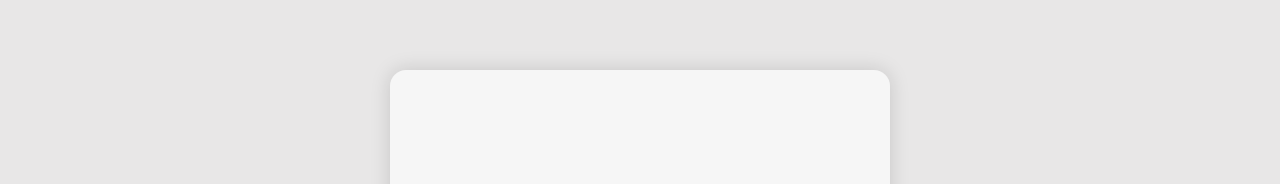
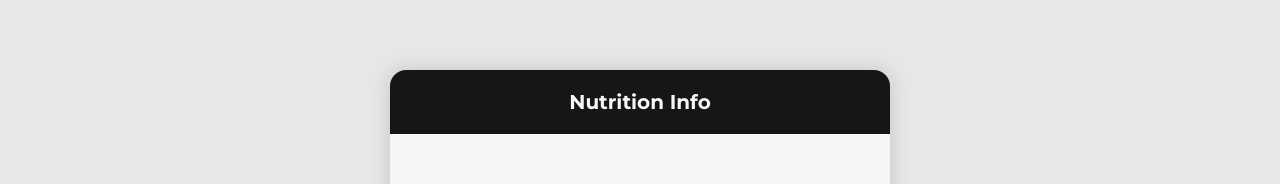
Before and after one commit to dadaxingxing/foodScanner, a React (Vite) app in the folder frontend/: page / in a window 1280 px wide. Shown: the part 452-636 px from the top of the page. Built offline with nearby package versions, Linux system fonts and the light colour scheme.

Commit message:
added a header to the top of the data card

```diff
--- a/frontend/src/App.css
+++ b/frontend/src/App.css
@@ -28,11 +28,13 @@ body{
 
     /*border: dashed 1px var(--white); */
     gap: 2rem;
+
+
 }
 
 .text {
     font-family: 'Montserrat', Helvetica;
-    font-size: var(--bold);
+    font-size: 1.25rem;
     color: var(--white);
     font-weight: var(--bold);
 }
--- a/frontend/src/components/cardData.css
+++ b/frontend/src/components/cardData.css
@@ -1,3 +1,13 @@
+:root {
+    --black: #161616;
+    --green: #CFFFE2;
+    --white: #F6F6F6;
+    --darker-white: #E8E7E7;
+
+    --bold: 700;
+
+}
+
 .cardContainer{
     background-color: var(--white);
     width: 31.25rem;
@@ -5,4 +15,24 @@
     border-radius: 1rem;
     box-shadow: 0px 0px 20px rgba(0, 0, 0, 0.15);
 
+    position: relative;
 }
+
+.text {
+    font-family: 'Montserrat', Helvetica;
+    font-size: 1.25rem;
+    color: var(--white);
+    font-weight: var(--bold);
+
+}
+
+
+.cardTop {
+    background-color: var(--black);
+    border-top-right-radius: 1rem;
+    border-top-left-radius: 1rem;
+    width: 100%;
+    height: 4rem;
+
+    position: absolute;
+}
--- a/frontend/src/components/cardData.jsx
+++ b/frontend/src/components/cardData.jsx
@@ -3,7 +3,10 @@ import './cardData.css';
 
 function CardData() {
     return (
-      <div className='cardContainer'>
+      <div className='cardContainer px-0'>
+          <div className='cardTop d-flex justify-content-center align-items-center'>
+            <div className='text'>Nutrition Info</div>
+          </div>
 
 
       </div>
```
